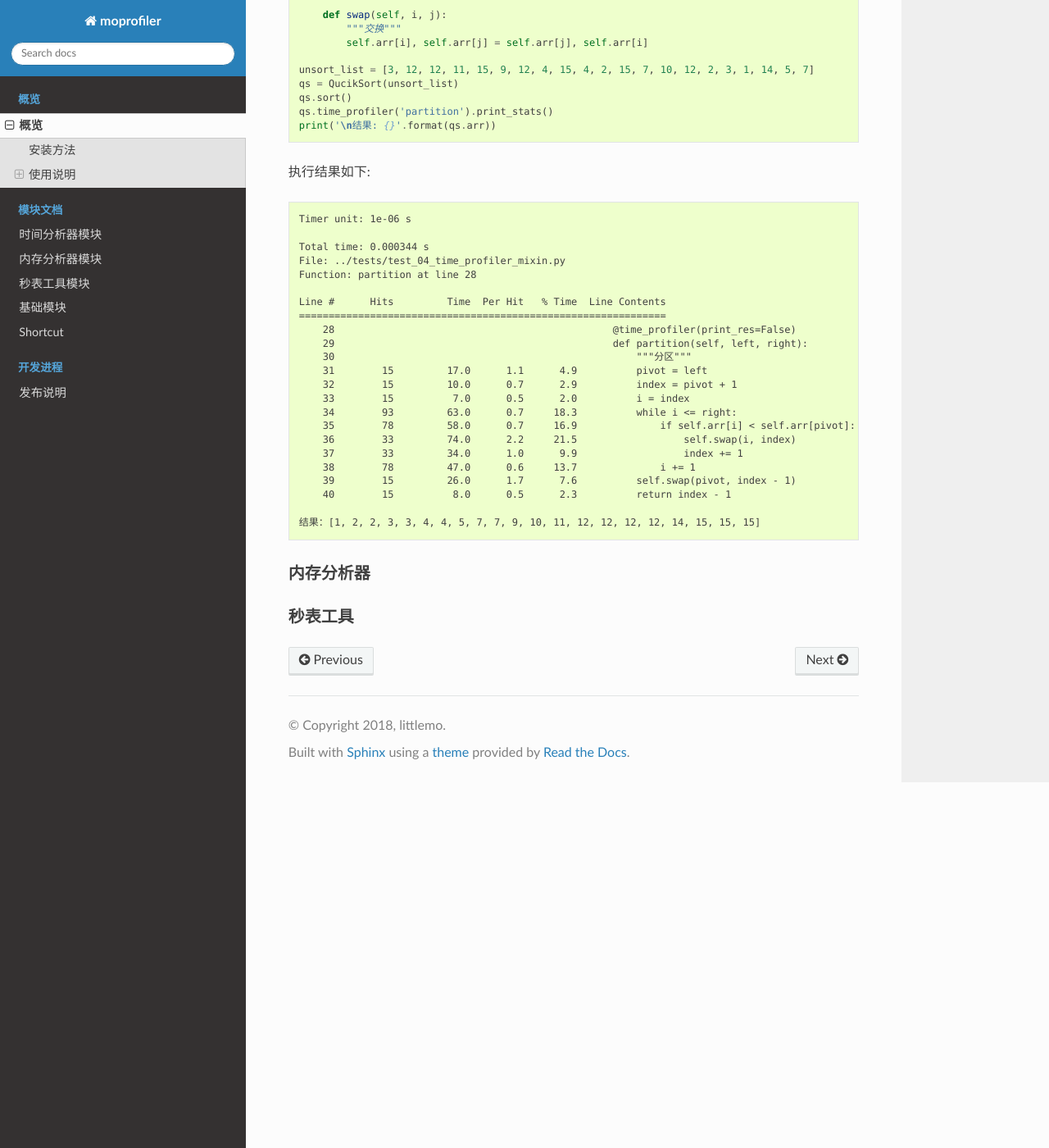
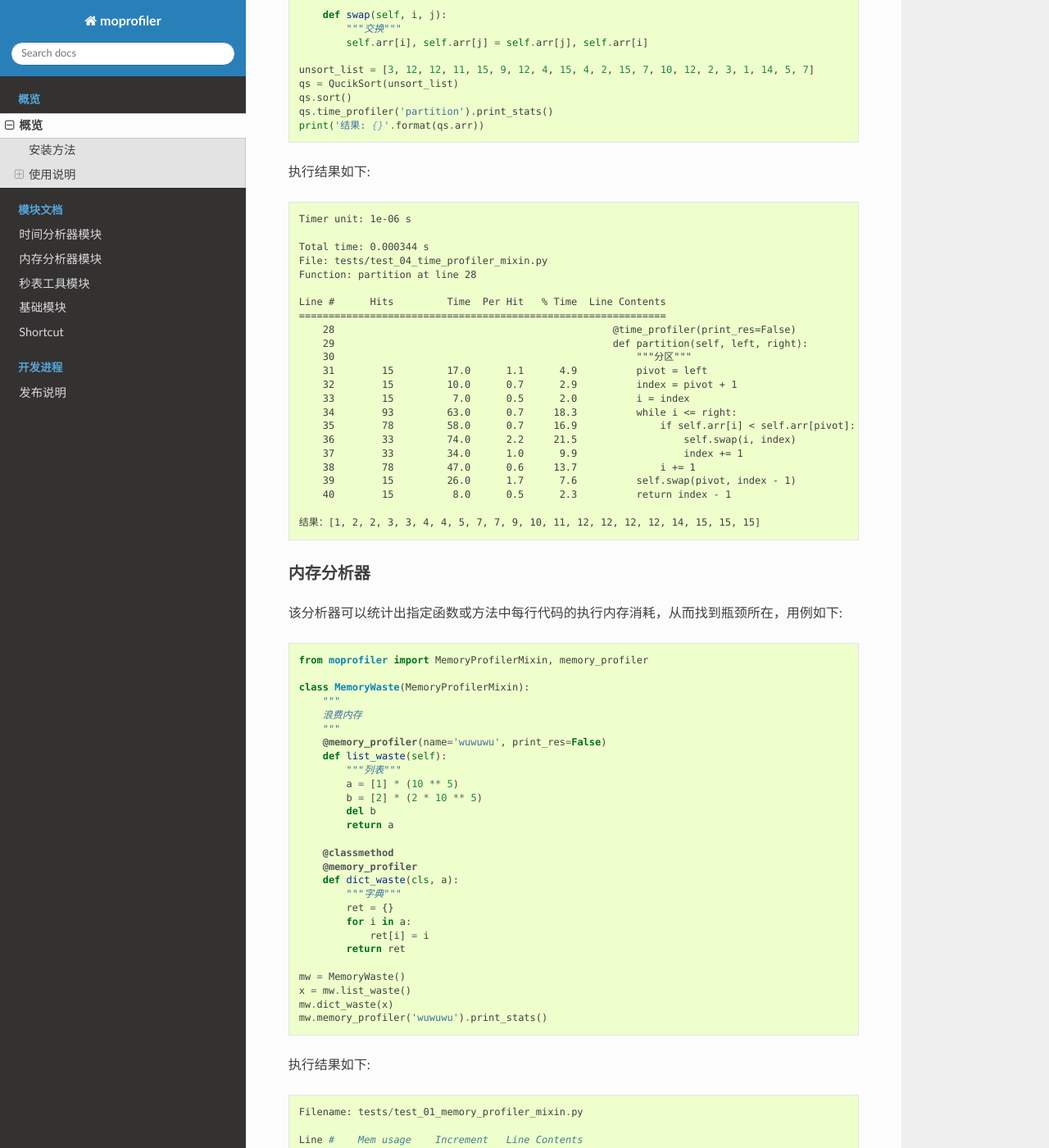
Before and after one commit to littlemo/moprofiler, a Sphinx documentation site: the page built from docs/source/intro/overview.rst, in a window 1280 px wide and 1400 px high, scrolled down 1503 px. Shown: the whole window at 82% size. Built offline with Sphinx 7.4.7 and the Read the Docs theme 2.0.0, drawn with Linux system fonts in a browser that asks for light colours; formulas are drawn with MathJax 3; some of the changed text lies outside the part shown.

Commit message:
Feature: 实现内存分析器使用说明

```diff
--- a/docs/source/intro/overview.rst
+++ b/docs/source/intro/overview.rst
@@ -36,7 +36,7 @@
 时间分析器
 ----------
 
-该分析器可以统计出指定函数或方法中每行代码的执行耗时，从而找到瓶颈所在，用例如下:
+该分析器可以统计出指定函数或方法中每行代码的执行时间消耗，从而找到瓶颈所在，用例如下:
 
 .. code-block:: python
 
@@ -80,14 +80,14 @@
     qs = QucikSort(unsort_list)
     qs.sort()
     qs.time_profiler('partition').print_stats()
-    print('\n结果: {}'.format(qs.arr))
+    print('结果: {}'.format(qs.arr))
 
 执行结果如下::
 
     Timer unit: 1e-06 s
 
     Total time: 0.000344 s
-    File: ../tests/test_04_time_profiler_mixin.py
+    File: tests/test_04_time_profiler_mixin.py
     Function: partition at line 28
 
     Line #      Hits         Time  Per Hit   % Time  Line Contents
@@ -111,6 +111,65 @@
 内存分析器
 ----------
 
+该分析器可以统计出指定函数或方法中每行代码的执行内存消耗，从而找到瓶颈所在，用例如下:
+
+.. code-block:: python
+
+    from moprofiler import MemoryProfilerMixin, memory_profiler
+
+    class MemoryWaste(MemoryProfilerMixin):
+        """
+        浪费内存
+        """
+        @memory_profiler(name='wuwuwu', print_res=False)
+        def list_waste(self):
+            """列表"""
+            a = [1] * (10 ** 5)
+            b = [2] * (2 * 10 ** 5)
+            del b
+            return a
+
+        @classmethod
+        @memory_profiler
+        def dict_waste(cls, a):
+            """字典"""
+            ret = {}
+            for i in a:
+                ret[i] = i
+            return ret
+
+    mw = MemoryWaste()
+    x = mw.list_waste()
+    mw.dict_waste(x)
+    mw.memory_profiler('wuwuwu').print_stats()
+
+执行结果如下::
+
+    Filename: tests/test_01_memory_profiler_mixin.py
+
+    Line #    Mem usage    Increment   Line Contents
+    ================================================
+        23     40.9 MiB     40.9 MiB       @classmethod
+        24                                 @memory_profiler
+        25                                 def dict_waste(cls, a):
+        26                                     """字典"""
+        27     40.9 MiB      0.0 MiB           ret = {}
+        28     40.9 MiB      0.0 MiB           for i in a:
+        29     40.9 MiB      0.0 MiB               ret[i] = i
+        30     40.9 MiB      0.0 MiB           return ret
+
+
+    Filename: tests/test_01_memory_profiler_mixin.py
+
+    Line #    Mem usage    Increment   Line Contents
+    ================================================
+        15     38.6 MiB     38.6 MiB       @memory_profiler(name='wuwuwu', print_res=False)
+        16                                 def list_waste(self):
+        17                                     """列表"""
+        18     39.4 MiB      0.8 MiB           a = [1] * (10 ** 5)
+        19     40.9 MiB      1.5 MiB           b = [2] * (2 * 10 ** 5)
+        20     40.9 MiB      0.0 MiB           del b
+        21     40.9 MiB      0.0 MiB           return a
 
 秒表工具
 --------
```
